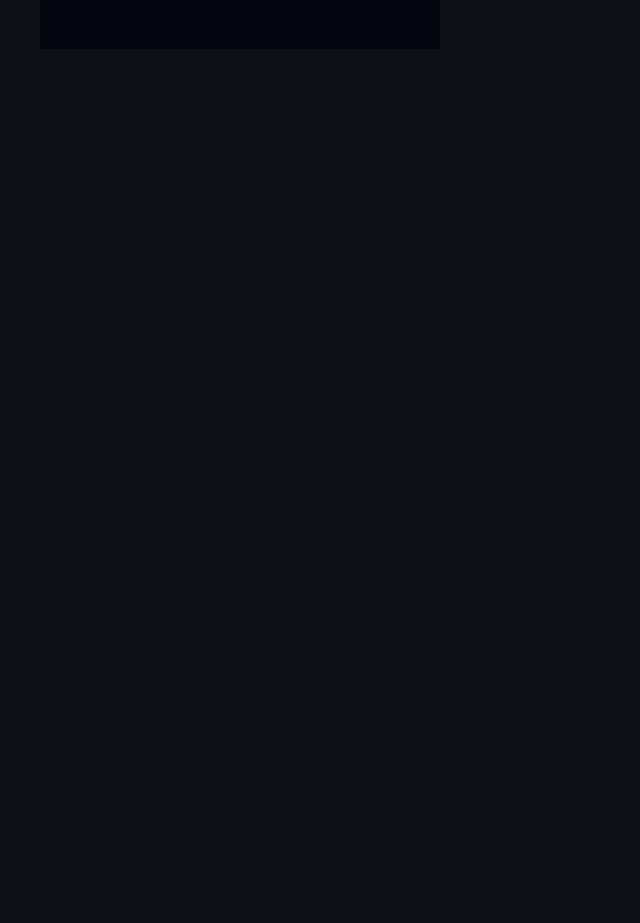
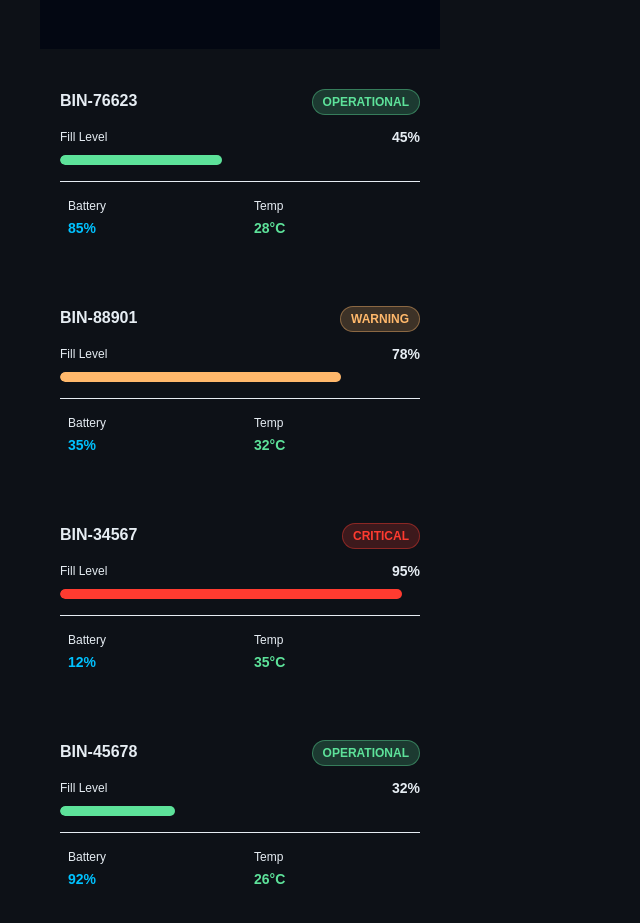
Before and after one commit to Donavfulish/IOT_FINAL_PROJECT, a Next.js app in the folder client/: page / in a window 1280 px wide. Shown: the part 1540-2463 px from the top of the page, without its empty margins (0-640 px from the left). Before the commit the page ends 1629 px from the top, so only its background shows below. Built offline with nearby package versions, Linux system fonts and the light colour scheme; no server answers.

Commit message:
feat(components): add BinCard

```diff
--- a/client/app/page.tsx
+++ b/client/app/page.tsx
@@ -8,6 +8,47 @@ import TemperatureChart from "@/components/TemperatureChart/TemperatureChart";
 import LCDSetting from "@/components/LCDSetting"
 import LEDSetting from "@/components/LEDSetting"
 import QuickStatus from "@/components/QuickStatus/QuickStatus";
+import BinCard from "@/components/BinCard/BinCard";
+import { Bin } from "@/components/BinCard/BinCard";
+
+const bins: Bin[] = [
+    {
+        id: "BIN-76623",
+        name: "Bin 76623",
+        status: "operational",
+        fillLevel: 45,
+        battery: 85,
+        temperature: 28,
+        lastUpdated: "2025-11-03 09:12:00Z",
+    },
+    {
+        id: "BIN-88901",
+        name: "Bin 88901",
+        status: "warning",
+        fillLevel: 78,
+        battery: 35,
+        temperature: 32,
+        lastUpdated: "2025-11-03 08:00:00Z",
+    },
+    {
+        id: "BIN-34567",
+        name: "Bin 34567",
+        status: "critical",
+        fillLevel: 95,
+        battery: 12,
+        temperature: 35,
+        lastUpdated: "2025-11-03 07:15:00Z",
+    },
+    {
+        id: "BIN-45678",
+        name: "Bin 45678",
+        status: "operational",
+        fillLevel: 32,
+        battery: 92,
+        temperature: 26,
+        lastUpdated: "2025-11-03 09:00:00Z",
+    },
+]
 
 export default function Home() {
   const [msg, setMsg] = useState("");
@@ -25,6 +66,9 @@ export default function Home() {
         <LEDSetting/>
         <LCDSetting/>
         <QuickStatus/>
+        {bins.map((b) => (
+            <BinCard {...b}/>
+        ))}
       </div>
     </div>
   )
--- a/client/components/BinCard/BinCard.tsx
+++ b/client/components/BinCard/BinCard.tsx
@@ -0,0 +1,135 @@
+"use client"
+
+export interface Bin {
+    id: string
+    name: string
+    status: "operational" | "warning" | "critical"
+    fillLevel: number
+    battery: number
+    temperature: number
+    lastUpdated: string
+}
+
+const bins: Bin[] = [
+    {
+        id: "BIN-76623",
+        name: "Bin 76623",
+        status: "operational",
+        fillLevel: 45,
+        battery: 85,
+        temperature: 28,
+        lastUpdated: "2025-11-03 09:12:00Z",
+    },
+    {
+        id: "BIN-88901",
+        name: "Bin 88901",
+        status: "warning",
+        fillLevel: 78,
+        battery: 35,
+        temperature: 32,
+        lastUpdated: "2025-11-03 08:00:00Z",
+    },
+    {
+        id: "BIN-34567",
+        name: "Bin 34567",
+        status: "critical",
+        fillLevel: 95,
+        battery: 12,
+        temperature: 35,
+        lastUpdated: "2025-11-03 07:15:00Z",
+    },
+    {
+        id: "BIN-45678",
+        name: "Bin 45678",
+        status: "operational",
+        fillLevel: 32,
+        battery: 92,
+        temperature: 26,
+        lastUpdated: "2025-11-03 09:00:00Z",
+    },
+]
+
+export default function BinCard(bin: Bin) {
+
+    const getStatusColor = (status: string) => {
+        switch (status) {
+            case "operational":
+                return "bg-[#5DE29A]/20 text-[#5DE29A] border-[#5DE29A]/40"
+            case "warning":
+                return "bg-[#FFB86B]/20 text-[#FFB86B] border-[#FFB86B]/40"
+            case "critical":
+                return "bg-[#FF3B30]/20 text-[#FF3B30] border-[#FF3B30]/40"
+            default:
+                return "bg-muted/20 text-muted-foreground"
+        }
+    }
+
+    const getStatusBadgeText = (status: string) => {
+        switch (status) {
+            case "operational":
+                return "OPERATIONAL"
+            case "warning":
+                return "WARNING"
+            case "critical":
+                return "CRITICAL"
+            default:
+                return "UNKNOWN"
+        }
+    }
+
+    const getStatusBarColor = (status: string) => {
+        switch (status) {
+            case "operational":
+                return "bg-[#5DE29A]"
+            case "warning":
+                return "bg-[#FFB86B]"
+            case "critical":
+                return "bg-[#FF3B30]"
+            default:
+                return "bg-primary"
+        }
+    }
+
+    return (
+        <div className="card-glass card-border rounded-xl p-5 hover:border-primary/60 transition-all hover:shadow-lg hover:shadow-primary/10 h-full group cursor-pointer">
+            <div className="flex items-start justify-between mb-3">
+                <div className="flex-1">
+                    <h3 className="font-semibold text-foreground group-hover:text-primary transition-colors">
+                        {bin.id}
+                    </h3>
+                </div>
+                <div className={`px-2.5 py-1 rounded-lg text-xs font-bold border ${getStatusColor(bin.status)}`}>
+                    {getStatusBadgeText(bin.status)}
+                </div>
+            </div>
+
+            <div className="space-y-4">
+                {/* Fill Level */}
+                <div>
+                    <div className="flex justify-between items-center mb-2">
+                        <span className="text-xs text-muted-foreground">Fill Level</span>
+                        <span className="text-sm font-semibold text-foreground">{bin.fillLevel}%</span>
+                    </div>
+                    <div className="w-full bg-secondary/50 rounded-full h-2.5 overflow-hidden">
+                        <div
+                            className={`h-full rounded-full transition-all ${getStatusBarColor(bin.status)}`}
+                            style={{ width: `${bin.fillLevel}%` }}
+                        />
+                    </div>
+                </div>
+
+                {/* Stats */}
+                <div className="grid grid-cols-2 gap-3 pt-2 border-t border-border/30">
+                    <div className="bg-secondary/30 rounded-lg p-2">
+                        <p className="text-xs text-muted-foreground mb-1">Battery</p>
+                        <p className="text-sm font-bold text-[#00C2FF]">{bin.battery}%</p>
+                    </div>
+                    <div className="bg-secondary/30 rounded-lg p-2">
+                        <p className="text-xs text-muted-foreground mb-1">Temp</p>
+                        <p className="text-sm font-bold text-[#5DE29A]">{bin.temperature}°C</p>
+                    </div>
+                </div>
+            </div>
+        </div>
+    )
+}
```
